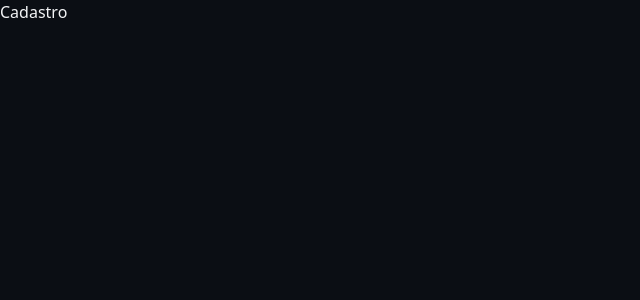
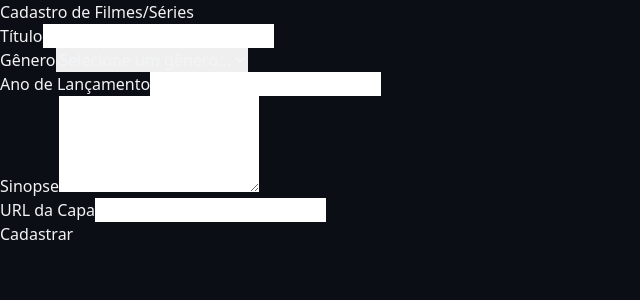
Before and after one commit to SamuelSNTS04/trabalho-frontend, a React (Vite) app: page /cadastro in a window 1280 px wide. Shown: the top 300 px of the page, without its empty margins (0-640 px from the left). Built offline with nearby package versions, Linux system fonts and the light colour scheme; data requests are answered from the project's data file.

Commit message:
feat: estruturando o esqueleto JSX do formulario de cadastro

```diff
--- a/src/pages/Cadastro.jsx
+++ b/src/pages/Cadastro.jsx
@@ -1,8 +1,44 @@
 function Cadastro() {
   return (
-    <>
-      <h1>Cadastro</h1>
-    </>
+    <div className="cadastro-container">
+      <h2>Cadastro de Filmes/Séries</h2>
+
+      <form>
+        <div>
+          <label htmlFor="titulo">Título</label>
+          <input id="titulo" type="text" />
+        </div>
+
+        <div>
+          <label htmlFor="genero">Gênero</label>
+          <select id="genero">
+            <option value="">Selecione um gênero...</option>
+            <option value="Ação">Ação</option>
+            <option value="Drama">Drama</option>
+            <option value="Ficção Científica">Ficção Científica</option>
+            <option value="Fantasia">Fantasia</option>
+            <option value="Série / Drama">Série / Drama</option>
+          </select>
+        </div>
+
+        <div>
+          <label htmlFor="ano">Ano de Lançamento</label>
+          <input id="ano" type="number" />
+        </div>
+
+        <div>
+          <label htmlFor="sinopse">Sinopse</label>
+          <textarea id="sinopse" rows="4"></textarea>
+        </div>
+
+        <div>
+          <label htmlFor="capaUrl">URL da Capa</label>
+          <input id="capaUrl" type="text" />
+        </div>
+
+        <button type="submit">Cadastrar</button>
+      </form>
+    </div>
   );
 }
 
```
